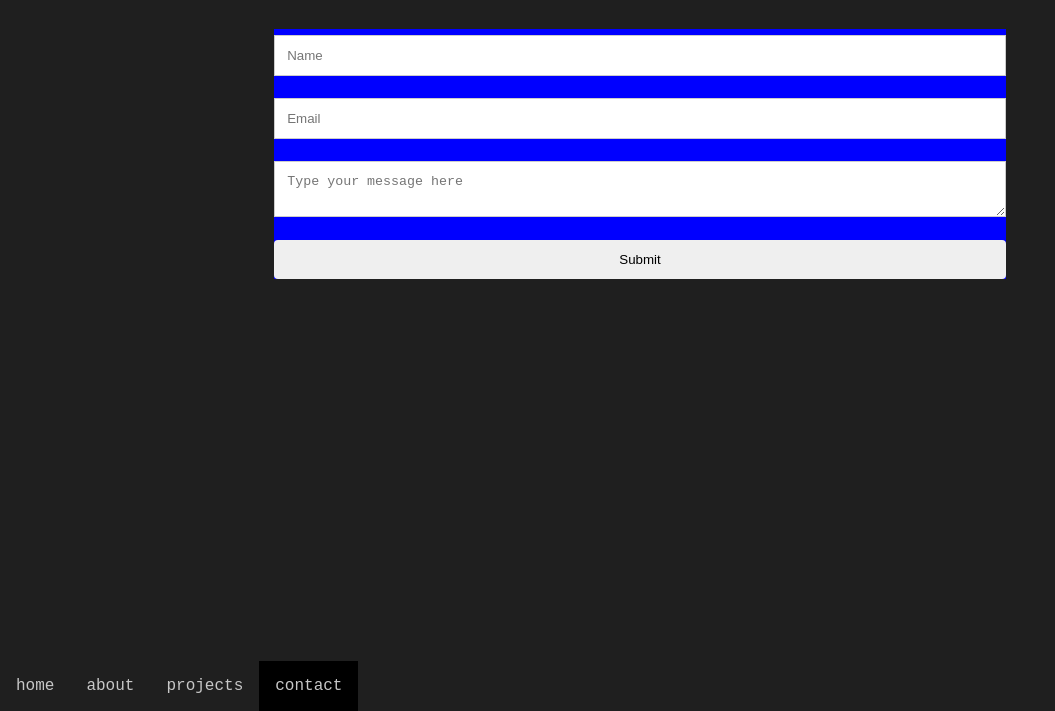
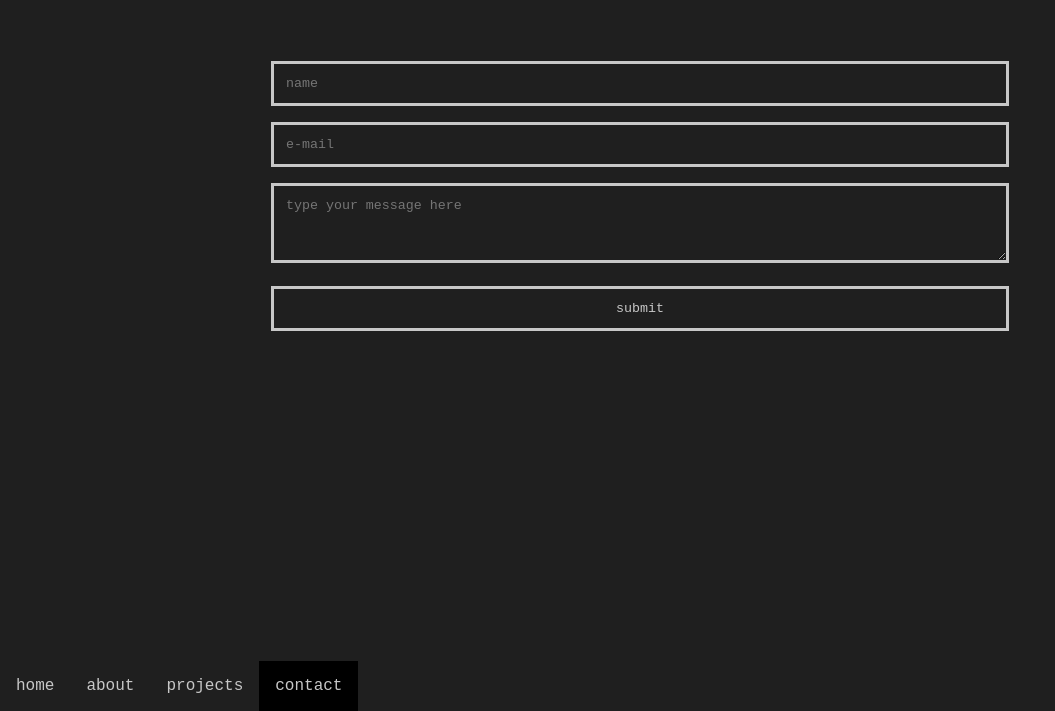
Before and after one commit to petradios/petradios.eu, a plain HTML site: page contact.html in a window 1280 px wide. Shown: the part 89-800 px from the top of the page, without its empty margins (0-1055 px from the left). Drawn offline with Linux system fonts and the light colour scheme; a web font is replaced by a local one.

Commit message:
i do not remember

```diff
--- a/contact.html
+++ b/contact.html
@@ -18,10 +18,10 @@
         <div class="content">
             <div class="contact_form">
                 <form>
-                    <input type="text" id="name" placeholder="Name">
-                    <input type="email" id="email" placeholder="Email">
-                    <textarea id="message" placeholder="Type your message here"></textarea>
-                    <input type="submit" value="Submit">
+                    <input type="text" id="name" placeholder="name">
+                    <input type="email" id="email" placeholder="e-mail">
+                    <textarea id="message" placeholder="type your message here"></textarea>
+                <input type="submit" value="submit">
                 </form>
             </div>
         </div>
--- a/styles/styles.css
+++ b/styles/styles.css
@@ -80,21 +80,27 @@
 }
 
 .contact_form{
-  background-color: blue;
+  padding: 2rem;
 }
 input[type=text],input[type=email], textarea {
   width: 100%;
   padding: 12px;
-  border: 1px solid #ccc; /* Gray border */
   box-sizing: border-box;
-  margin-top: 6px; /* Add a top margin */
-  margin-bottom: 16px;
+  margin-bottom: 1rem;
+}
+textarea{
+  height: 5rem;
   resize: vertical;
+}
+input[type=submit],input[type=text],input[type=email], textarea{
+  border: 3px #c7c7c7 solid;
+  background-color: #1f1f1f;
+  color: #c7c7c7;
+  font-family: inherit;
 }
 input[type=submit] {
   width: 100%;
   padding: 12px 20px;
-  border: none;
-  border-radius: 4px;
   cursor: pointer;
+  font-family: inherit;
 }
```
